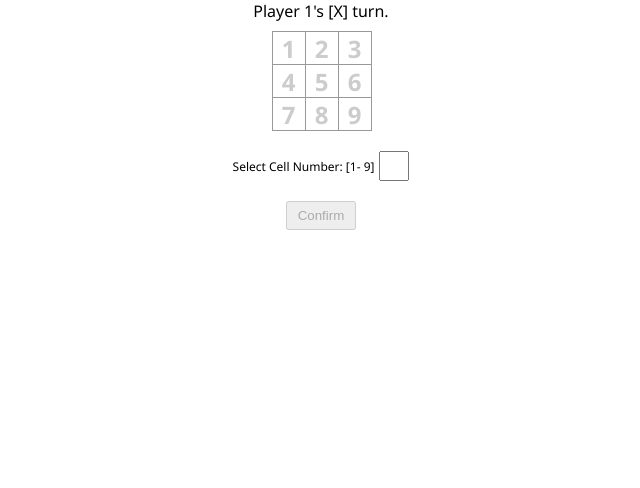
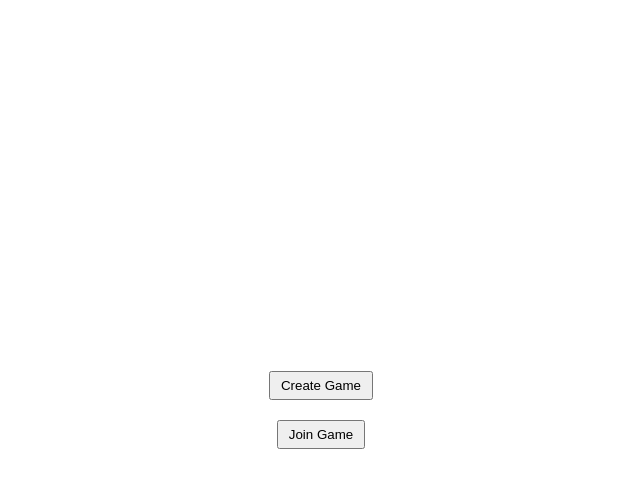
Before and after one commit to jmjaro-dev/tic-tac-toe-wars-frontend, a React (Create React App) app: page / in a window 1280 px wide. Shown: the top 488 px of the page, without its empty margins (319-959 px from the left). Built offline with nearby package versions, Linux system fonts and the light colour scheme.

Commit message:
[package.json]: Installed 'react-router-dom' and 'socket.io-client' package; [App.js]: implemented routing which displays the correct component depending on the route; [src folder]: created 'Main', 'Menu' and 'Form' components; [_Menu.scss]: stylesheet file for the Menu component;

```diff
--- a/package.json
+++ b/package.json
@@ -9,7 +9,9 @@
     "node-sass": "^5.0.0",
     "react": "^17.0.1",
     "react-dom": "^17.0.1",
+    "react-router-dom": "^5.2.0",
     "react-scripts": "4.0.2",
+    "socket.io-client": "^3.1.1",
     "web-vitals": "^1.1.0"
   },
   "scripts": {
--- a/src/App.js
+++ b/src/App.js
@@ -1,36 +1,19 @@
 import './App.scss';
-// Component
+import { BrowserRouter as Router, Route, Switch } from 'react-router-dom'
+// Components
+import Main from './components/main/Main';
 import Board from './components/board/Board';
 
 function App() {
-  // Determines the winner of the game
-  const determineWinner = (boxes) => {
-    const lines = [
-      [0, 1, 2],
-      [3, 4, 5],
-      [6, 7, 8],
-      [0, 3, 6],
-      [1, 4, 7],
-      [2, 5, 8],
-      [0, 4, 8],
-      [2, 4, 6],
-    ];
-    for (let i = 0; i < lines.length; i++) {
-      const [a, b, c] = lines[i];
-      if (boxes[a] && boxes[a] === boxes[b] && boxes[a] === boxes[c]) {
-        return boxes[a];
-      }
-    }
-    return null;
-  }
 
   return (
     <div className="App">
-      <div className="game">
-        <div className="game-board">
-          <Board determineWinner={determineWinner} />
-        </div>
-      </div>
+      <Router>
+        <Switch>
+          <Route exact path ='/' component={Main} />
+          <Route exact path ='/game/:id' component={Board} />
+        </Switch>
+      </Router>
     </div>
   );
 }
--- a/src/App.scss
+++ b/src/App.scss
@@ -1,3 +1,10 @@
+@mixin btn {
+  padding: 5px 10px;
+  width: max-content;
+  margin-top: 20px;
+}
+
+@import './scss/Menu';
 @import './scss/Board';
 @import './scss/Box';
 
@@ -18,9 +25,3 @@ body {
   -webkit-font-smoothing: antialiased;
   -moz-osx-font-smoothing: grayscale;
 }
-
-.game {
-  display: flex;
-  align-items: center;
-  justify-content: center;
-}
--- a/src/components/board/Board.jsx
+++ b/src/components/board/Board.jsx
@@ -1,7 +1,28 @@
 import { useState } from 'react';
 import Box from '../box/Box';
 
-const Board = ({ determineWinner }) => {
+// Determines the winner of the game
+const determineWinner = (boxes) => {
+  const lines = [
+    [0, 1, 2],
+    [3, 4, 5],
+    [6, 7, 8],
+    [0, 3, 6],
+    [1, 4, 7],
+    [2, 5, 8],
+    [0, 4, 8],
+    [2, 4, 6],
+  ];
+  for (let i = 0; i < lines.length; i++) {
+    const [a, b, c] = lines[i];
+    if (boxes[a] && boxes[a] === boxes[b] && boxes[a] === boxes[c]) {
+      return boxes[a];
+    }
+  }
+  return null;
+}
+
+const Board = () => {
   const initialState = {
     boxes: ['1', '2', '3', '4', '5', '6', '7', '8', '9'],
     isPlayerOnesTurn: true,
@@ -69,7 +90,8 @@ const Board = ({ determineWinner }) => {
   }
 
   return (
-    <>
+    <div className="game">
+      <div className="game-board">
         <div className="status">{status}</div>
         <div className="board-row">
           {renderBox(1)}
@@ -99,7 +121,8 @@ const Board = ({ determineWinner }) => {
             <button className="btn-reset" onClick={onReset}>Play Again</button>
           )}
         </>
-    </>
+      </div>
+    </div>
   )
 }
 
--- /dev/null
+++ b/src/components/form/Form.jsx
@@ -0,0 +1,9 @@
+const Form = () => {
+  return (
+    <div>
+
+    </div>
+  )
+}
+
+export default Form;
--- /dev/null
+++ b/src/components/main/Main.jsx
@@ -0,0 +1,41 @@
+import { useState, useEffect } from 'react';
+import socketIOClient from 'socket.io-client';
+// Component
+import Menu from '../menu/Menu';
+import Form from '../form/Form';
+
+const Main = () => {
+  const [socket, setSocket] = useState(null);
+  const [session, setSession] = useState({
+    choice: null,
+    name: '',
+    room: '',
+    loading: false,
+    isNewGame: false
+  });
+  const ENDPOINT = 'http://localhost:5000/';
+
+  // Initialize Socket Connection to server
+  useEffect(() => {
+    if(socket === null) {
+      setSocket(socketIOClient(ENDPOINT));
+    } else {
+      socket.on("connect", () => {
+        console.log("connected");
+      });
+    }
+  }, [socket]);
+
+  // Render Components depending on session.choice value
+  if(session.choice !== null) {
+    return (
+      <Form />
+    );
+  } else {
+    return (
+      <Menu />
+    );
+  }
+}
+
+export default Main;
--- /dev/null
+++ b/src/components/menu/Menu.jsx
@@ -0,0 +1,10 @@
+const Menu = () => {
+  return (
+    <div className="game-menu">
+      <button className="btn-create-game">Create Game</button>
+      <button className="btn-join-game">Join Game</button>
+    </div>
+  )
+}
+
+export default Menu;
--- a/src/scss/_Board.scss
+++ b/src/scss/_Board.scss
@@ -1,3 +1,8 @@
+.game {
+  display: flex;
+  align-items: center;
+  justify-content: center;
+
   .game-board {
     display: flex;
     flex-direction: column;
@@ -12,12 +17,6 @@
       clear: both;
       content: "";
       display: table;
-  }
-
-  @mixin btn {
-    padding: 5px 10px;
-    width: max-content;
-    margin-top: 20px;
     }
 
     .user-move {
@@ -46,3 +45,4 @@
       @include btn;
     }
   }
+}
--- /dev/null
+++ b/src/scss/_Menu.scss
@@ -0,0 +1,12 @@
+.game-menu {
+  display: flex;
+  width: 100%;
+  height: 100vh;
+  flex-direction: column;
+  align-items: center;
+  justify-content: center;
+
+  button {
+    @include btn;
+  }
+}
```
Also changed, not shown: 1 other file (tests, documents, lock files or other folders). Lines whose indentation alone changed are shown as unchanged.
